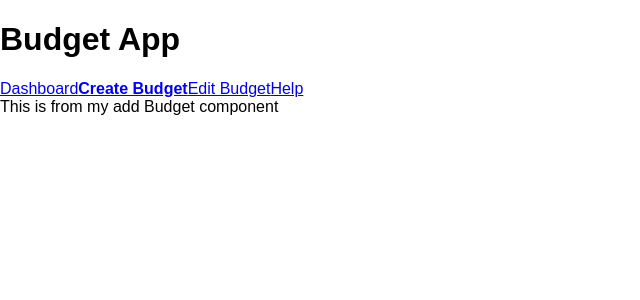
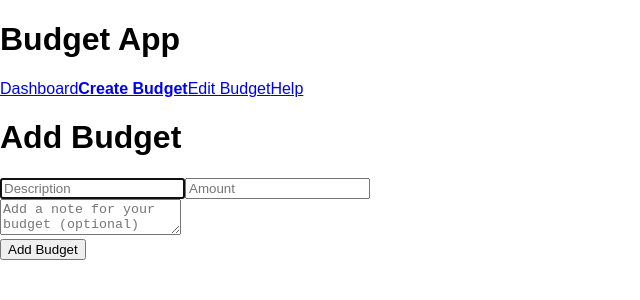
Before and after one commit to moumen-soliman/reactjs-budget-app, a React (Create React App) app: page /create in a window 1280 px wide. Shown: the top 300 px of the page, without its empty margins (0-640 px from the left). Built offline with nearby package versions, Linux system fonts and the light colour scheme.

Commit message:
Add budget form

```diff
--- a/src/components/AddBudgetPage.js
+++ b/src/components/AddBudgetPage.js
@@ -1,8 +1,10 @@
 import React from 'react';
+import BudgetForm from './BudgetForm';
 
 const AddBudgetPage = () => (
   <div>
-    This is from my add Budget component
+    <h1>Add Budget</h1>
+    <BudgetForm />
   </div>
 );
 
--- /dev/null
+++ b/src/components/BudgetForm.js
@@ -0,0 +1,56 @@
+import React from 'react';
+
+export default class BudgetForm extends React.Component {
+    state = {
+        description: '',
+        note: '',
+        amount: ''
+    };
+    onDescriptionChange = (e) => {
+        const description = e.target.value;
+        this.setState(() => ({ description }));
+    }
+    onNoteChange = (e) => {
+        const note = e.target.value; //or can use e.persist();
+        this.setState(() => ({ note }));
+    }
+    onAmountChange = (e) => {
+        const amount = e.target.value;
+
+        if (amount.match(/^\d*(\.\d{0,2})?$/)) {
+            this.setState(() => ({ amount }));
+        }
+    };
+    render() {
+        return (
+            <div>
+                <form>
+                    <input
+                        type="text"
+                        placeholder="Description"
+                        autoFocus
+                        value={this.state.description}
+                        onChange={this.onDescriptionChange}
+                    />
+                    <input
+                        type="number"
+                        placeholder="Amount"
+                        value={this.state.amount}
+                        onChange={this.onAmountChange}
+                    />
+                    <br />
+                    <textarea
+                        placeholder="Add a note for your budget (optional)"
+                        value={this.state.note}
+                        onChange={this.onNoteChange}
+                    >
+                    </textarea>
+                    <br />
+                    <button>
+                        Add Budget
+                    </button>
+                </form>
+            </div>
+        );
+    }
+}
```
